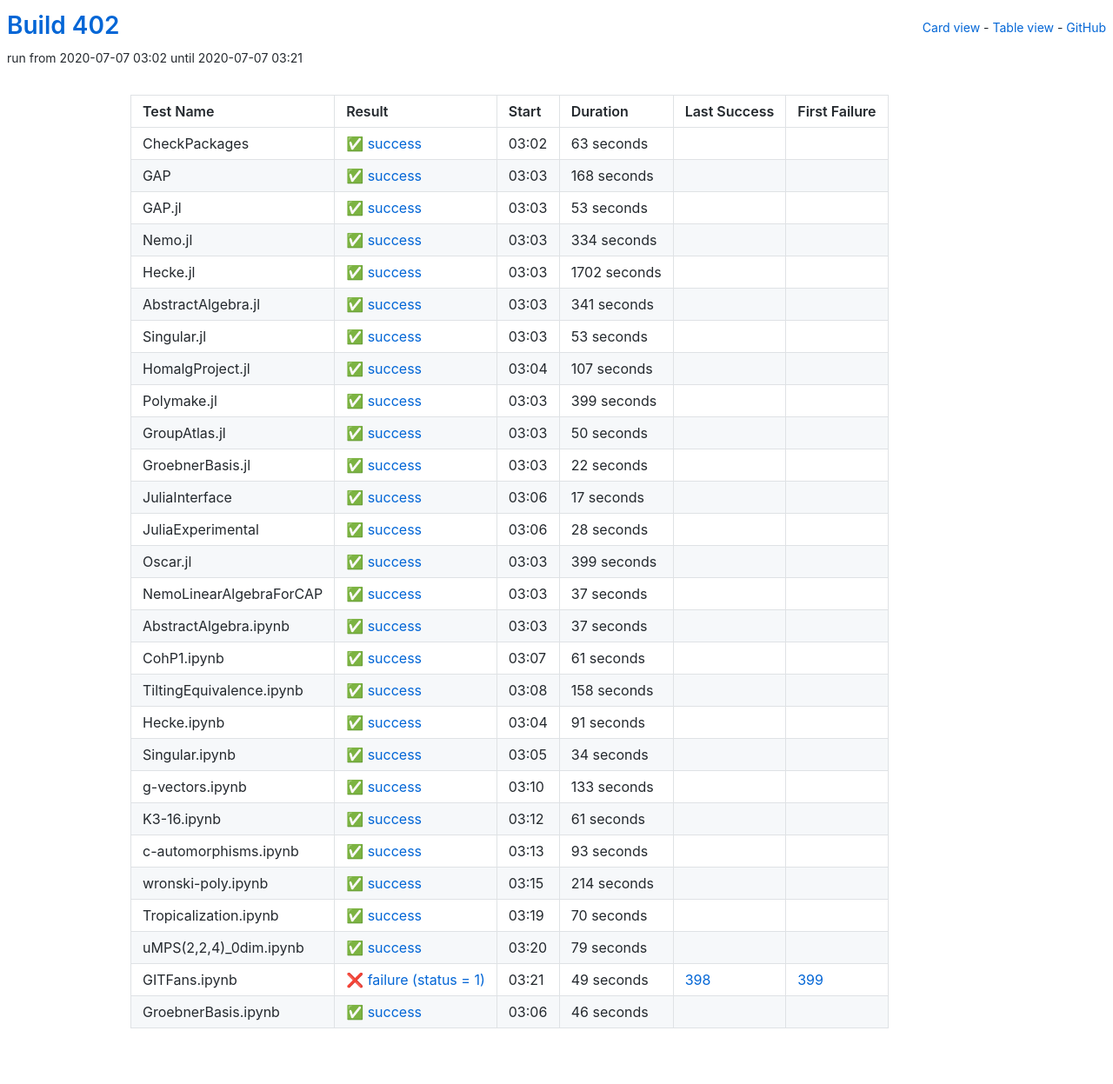
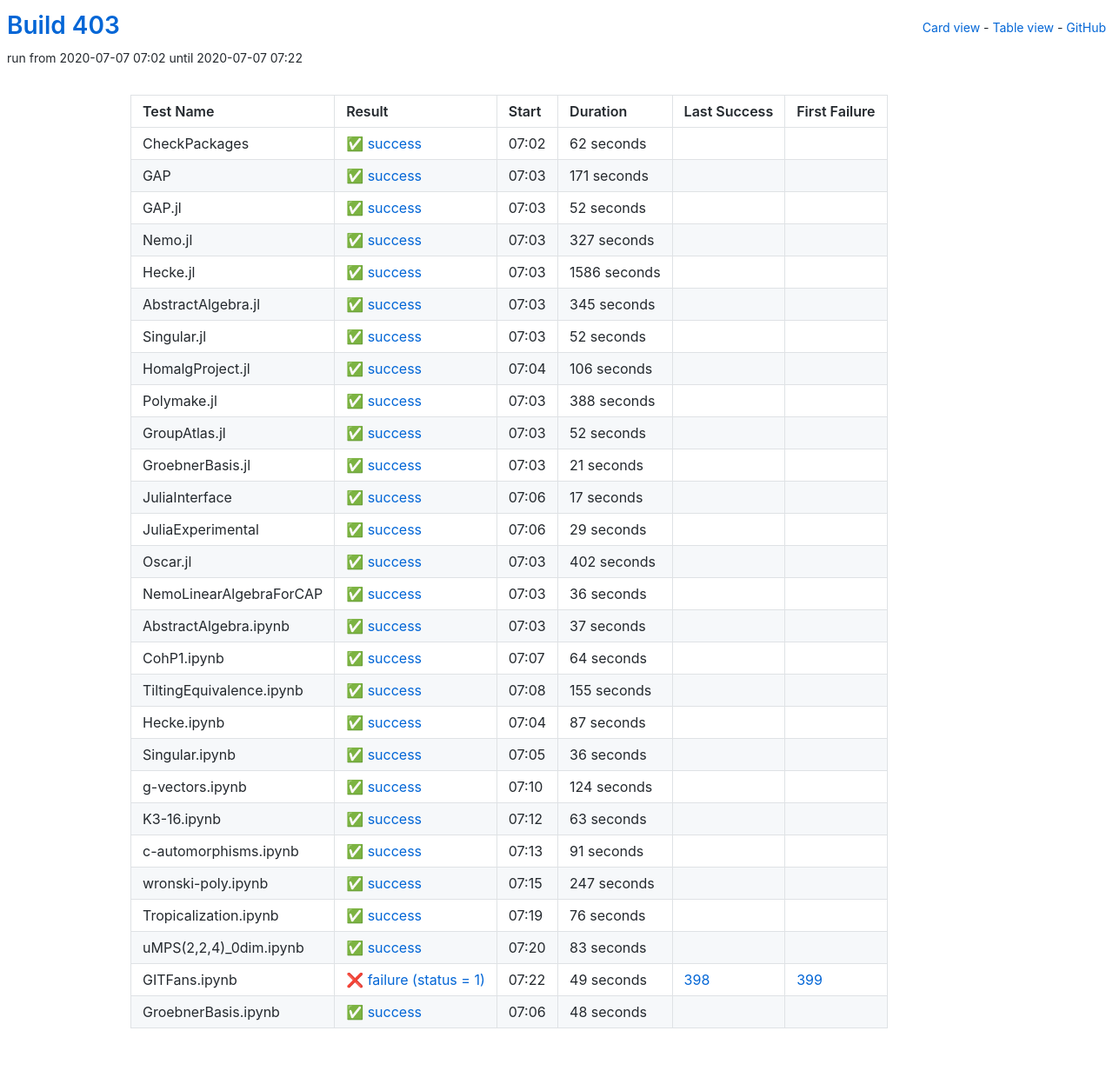
Before and after one commit to oscar-system/oscar-ci-status-stable, a Jekyll site: the page built from table.html, in a window 1280 px wide. Shown: the whole page at 87% size. Built offline with Jekyll 4.4.1, drawn with Linux system fonts in a browser that asks for light colours.

Commit message:
Build #403

```diff
--- a/_data/ci.yml
+++ b/_data/ci.yml
@@ -1,6 +1,6 @@
 ---
-build: 402
-build_url: https://oscarci.mathematik.uni-kl.de/job/oscar-stable/402/
+build: 403
+build_url: https://oscarci.mathematik.uni-kl.de/job/oscar-stable/403/
 job: oscar-stable
 organization: oscar-system
 repo: oscar-ci-status-stable
@@ -8,140 +8,140 @@ repourl: https://github.com/oscar-system/oscar-ci-status-stable
 tests:
 - name: CheckPackages
   id: checkpackages
-  log: https://oscarci.mathematik.uni-kl.de/job/oscar-stable/402/artifact/logs/build-402/CheckPackages.log
-  start: 2020-07-07 03:02
+  log: https://oscarci.mathematik.uni-kl.de/job/oscar-stable/403/artifact/logs/build-403/CheckPackages.log
+  start: 2020-07-07 07:02
   success: true
   exitcode: 0
   status: success
-  duration: 63
+  duration: 62
   last_success: false
   last_success_url:
   first_failure: false
   first_failure_url:
 - name: GAP
   id: gap
-  log: https://oscarci.mathematik.uni-kl.de/job/oscar-stable/402/artifact/logs/build-402/GAP.log
-  start: 2020-07-07 03:03
+  log: https://oscarci.mathematik.uni-kl.de/job/oscar-stable/403/artifact/logs/build-403/GAP.log
+  start: 2020-07-07 07:03
   success: true
   exitcode: 0
   status: success
-  duration: 168
+  duration: 171
   last_success: false
   last_success_url:
   first_failure: false
   first_failure_url:
 - name: GAP.jl
   id: gap-jl
-  log: https://oscarci.mathematik.uni-kl.de/job/oscar-stable/402/artifact/logs/build-402/GAP.jl.log
-  start: 2020-07-07 03:03
+  log: https://oscarci.mathematik.uni-kl.de/job/oscar-stable/403/artifact/logs/build-403/GAP.jl.log
+  start: 2020-07-07 07:03
   success: true
   exitcode: 0
   status: success
-  duration: 53
+  duration: 52
   last_success: false
   last_success_url:
   first_failure: false
   first_failure_url:
 - name: Nemo.jl
   id: nemo-jl
-  log: https://oscarci.mathematik.uni-kl.de/job/oscar-stable/402/artifact/logs/build-402/Nemo.jl.log
-  start: 2020-07-07 03:03
+  log: https://oscarci.mathematik.uni-kl.de/job/oscar-stable/403/artifact/logs/build-403/Nemo.jl.log
+  start: 2020-07-07 07:03
   success: true
   exitcode: 0
   status: success
-  duration: 334
+  duration: 327
   last_success: false
   last_success_url:
   first_failure: false
   first_failure_url:
 - name: Hecke.jl
   id: hecke-jl
-  log: https://oscarci.mathematik.uni-kl.de/job/oscar-stable/402/artifact/logs/build-402/Hecke.jl.log
-  start: 2020-07-07 03:03
+  log: https://oscarci.mathematik.uni-kl.de/job/oscar-stable/403/artifact/logs/build-403/Hecke.jl.log
+  start: 2020-07-07 07:03
   success: true
   exitcode: 0
   status: success
-  duration: 1702
+  duration: 1586
   last_success: false
   last_success_url:
   first_failure: false
   first_failure_url:
 - name: AbstractAlgebra.jl
   id: abstractalgebra-jl
-  log: https://oscarci.mathematik.uni-kl.de/job/oscar-stable/402/artifact/logs/build-402/AbstractAlgebra.jl.log
-  start: 2020-07-07 03:03
+  log: https://oscarci.mathematik.uni-kl.de/job/oscar-stable/403/artifact/logs/build-403/AbstractAlgebra.jl.log
+  start: 2020-07-07 07:03
   success: true
   exitcode: 0
   status: success
-  duration: 341
+  duration: 345
   last_success: false
   last_success_url:
   first_failure: false
   first_failure_url:
 - name: Singular.jl
   id: singular-jl
-  log: https://oscarci.mathematik.uni-kl.de/job/oscar-stable/402/artifact/logs/build-402/Singular.jl.log
-  start: 2020-07-07 03:03
+  log: https://oscarci.mathematik.uni-kl.de/job/oscar-stable/403/artifact/logs/build-403/Singular.jl.log
+  start: 2020-07-07 07:03
   success: true
   exitcode: 0
   status: success
-  duration: 53
+  duration: 52
   last_success: false
   last_success_url:
   first_failure: false
   first_failure_url:
 - name: HomalgProject.jl
   id: homalgproject-jl
-  log: https://oscarci.mathematik.uni-kl.de/job/oscar-stable/402/artifact/logs/build-402/HomalgProject.jl.log
-  start: 2020-07-07 03:04
+  log: https://oscarci.mathematik.uni-kl.de/job/oscar-stable/403/artifact/logs/build-403/HomalgProject.jl.log
+  start: 2020-07-07 07:04
   success: true
   exitcode: 0
   status: success
-  duration: 107
+  duration: 106
   last_success: false
   last_success_url:
   first_failure: false
   first_failure_url:
 - name: Polymake.jl
   id: polymake-jl
-  log: https://oscarci.mathematik.uni-kl.de/job/oscar-stable/402/artifact/logs/build-402/Polymake.jl.log
-  start: 2020-07-07 03:03
+  log: https://oscarci.mathematik.uni-kl.de/job/oscar-stable/403/artifact/logs/build-403/Polymake.jl.log
+  start: 2020-07-07 07:03
   success: true
   exitcode: 0
   status: success
-  duration: 399
+  duration: 388
   last_success: false
   last_success_url:
   first_failure: false
   first_failure_url:
 - name: GroupAtlas.jl
   id: groupatlas-jl
-  log: https://oscarci.mathematik.uni-kl.de/job/oscar-stable/402/artifact/logs/build-402/GroupAtlas.jl.log
-  start: 2020-07-07 03:03
+  log: https://oscarci.mathematik.uni-kl.de/job/oscar-stable/403/artifact/logs/build-403/GroupAtlas.jl.log
+  start: 2020-07-07 07:03
   success: true
   exitcode: 0
   status: success
-  duration: 50
+  duration: 52
   last_success: false
   last_success_url:
   first_failure: false
   first_failure_url:
 - name: GroebnerBasis.jl
   id: groebnerbasis-jl
-  log: https://oscarci.mathematik.uni-kl.de/job/oscar-stable/402/artifact/logs/build-402/GroebnerBasis.jl.log
-  start: 2020-07-07 03:03
+  log: https://oscarci.mathematik.uni-kl.de/job/oscar-stable/403/artifact/logs/build-403/GroebnerBasis.jl.log
+  start: 2020-07-07 07:03
   success: true
   exitcode: 0
   status: success
-  duration: 22
+  duration: 21
   last_success: false
   last_success_url:
   first_failure: false
   first_failure_url:
 - name: JuliaInterface
   id: juliainterface
-  log: https://oscarci.mathematik.uni-kl.de/job/oscar-stable/402/artifact/logs/build-402/JuliaInterface.log
-  start: 2020-07-07 03:06
+  log: https://oscarci.mathematik.uni-kl.de/job/oscar-stable/403/artifact/logs/build-403/JuliaInterface.log
+  start: 2020-07-07 07:06
   success: true
   exitcode: 0
   status: success
@@ -152,44 +152,44 @@ tests:
   first_failure_url:
 - name: JuliaExperimental
   id: juliaexperimental
-  log: https://oscarci.mathematik.uni-kl.de/job/oscar-stable/402/artifact/logs/build-402/JuliaExperimental.log
-  start: 2020-07-07 03:06
+  log: https://oscarci.mathematik.uni-kl.de/job/oscar-stable/403/artifact/logs/build-403/JuliaExperimental.log
+  start: 2020-07-07 07:06
   success: true
   exitcode: 0
   status: success
-  duration: 28
+  duration: 29
   last_success: false
   last_success_url:
   first_failure: false
   first_failure_url:
 - name: Oscar.jl
   id: oscar-jl
-  log: https://oscarci.mathematik.uni-kl.de/job/oscar-stable/402/artifact/logs/build-402/Oscar.jl.log
-  start: 2020-07-07 03:03
+  log: https://oscarci.mathematik.uni-kl.de/job/oscar-stable/403/artifact/logs/build-403/Oscar.jl.log
+  start: 2020-07-07 07:03
   success: true
   exitcode: 0
   status: success
-  duration: 399
+  duration: 402
   last_success: false
   last_success_url:
   first_failure: false
   first_failure_url:
 - name: NemoLinearAlgebraForCAP
   id: nemolinearalgebraforcap
-  log: https://oscarci.mathematik.uni-kl.de/job/oscar-stable/402/artifact/logs/build-402/NemoLinearAlgebraForCAP.log
-  start: 2020-07-07 03:03
+  log: https://oscarci.mathematik.uni-kl.de/job/oscar-stable/403/artifact/logs/build-403/NemoLinearAlgebraForCAP.log
+  start: 2020-07-07 07:03
   success: true
   exitcode: 0
   status: success
-  duration: 37
+  duration: 36
   last_success: false
   last_success_url:
   first_failure: false
   first_failure_url:
 - name: AbstractAlgebra.ipynb
   id: abstractalgebra-ipynb
-  log: https://oscarci.mathematik.uni-kl.de/job/oscar-stable/402/artifact/logs/build-402/AbstractAlgebra.ipynb.log
-  start: 2020-07-07 03:03
+  log: https://oscarci.mathematik.uni-kl.de/job/oscar-stable/403/artifact/logs/build-403/AbstractAlgebra.ipynb.log
+  start: 2020-07-07 07:03
   success: true
   exitcode: 0
   status: success
@@ -200,32 +200,80 @@ tests:
   first_failure_url:
 - name: CohP1.ipynb
   id: cohp1-ipynb
-  log: https://oscarci.mathematik.uni-kl.de/job/oscar-stable/402/artifact/logs/build-402/CohP1.ipynb.log
-  start: 2020-07-07 03:07
+  log: https://oscarci.mathematik.uni-kl.de/job/oscar-stable/403/artifact/logs/build-403/CohP1.ipynb.log
+  start: 2020-07-07 07:07
   success: true
   exitcode: 0
   status: success
-  duration: 61
+  duration: 64
   last_success: false
   last_success_url:
   first_failure: false
   first_failure_url:
 - name: TiltingEquivalence.ipynb
   id: tiltingequivalence-ipynb
-  log: https://oscarci.mathematik.uni-kl.de/job/oscar-stable/402/artifact/logs/build-402/TiltingEquivalence.ipynb.log
-  start: 2020-07-07 03:08
+  log: https://oscarci.mathematik.uni-kl.de/job/oscar-stable/403/artifact/logs/build-403/TiltingEquivalence.ipynb.log
+  start: 2020-07-07 07:08
   success: true
   exitcode: 0
   status: success
-  duration: 158
+  duration: 155
   last_success: false
   last_success_url:
   first_failure: false
   first_failure_url:
 - name: Hecke.ipynb
   id: hecke-ipynb
-  log: https://oscarci.mathematik.uni-kl.de/job/oscar-stable/402/artifact/logs/build-402/Hecke.ipynb.log
-  start: 2020-07-07 03:04
+  log: https://oscarci.mathematik.uni-kl.de/job/oscar-stable/403/artifact/logs/build-403/Hecke.ipynb.log
+  start: 2020-07-07 07:04
+  success: true
+  exitcode: 0
+  status: success
+  duration: 87
+  last_success: false
+  last_success_url:
+  first_failure: false
+  first_failure_url:
+- name: Singular.ipynb
+  id: singular-ipynb
+  log: https://oscarci.mathematik.uni-kl.de/job/oscar-stable/403/artifact/logs/build-403/Singular.ipynb.log
+  start: 2020-07-07 07:05
+  success: true
+  exitcode: 0
+  status: success
+  duration: 36
+  last_success: false
+  last_success_url:
+  first_failure: false
+  first_failure_url:
+- name: g-vectors.ipynb
+  id: g-vectors-ipynb
+  log: https://oscarci.mathematik.uni-kl.de/job/oscar-stable/403/artifact/logs/build-403/g-vectors.ipynb.log
+  start: 2020-07-07 07:10
+  success: true
+  exitcode: 0
+  status: success
+  duration: 124
+  last_success: false
+  last_success_url:
+  first_failure: false
+  first_failure_url:
+- name: K3-16.ipynb
+  id: k3-16-ipynb
+  log: https://oscarci.mathematik.uni-kl.de/job/oscar-stable/403/artifact/logs/build-403/K3-16.ipynb.log
+  start: 2020-07-07 07:12
+  success: true
+  exitcode: 0
+  status: success
+  duration: 63
+  last_success: false
+  last_success_url:
+  first_failure: false
+  first_failure_url:
+- name: c-automorphisms.ipynb
+  id: c-automorphisms-ipynb
+  log: https://oscarci.mathematik.uni-kl.de/job/oscar-stable/403/artifact/logs/build-403/c-automorphisms.ipynb.log
+  start: 2020-07-07 07:13
   success: true
   exitcode: 0
   status: success
@@ -234,94 +282,46 @@ tests:
   last_success_url:
   first_failure: false
   first_failure_url:
-- name: Singular.ipynb
-  id: singular-ipynb
-  log: https://oscarci.mathematik.uni-kl.de/job/oscar-stable/402/artifact/logs/build-402/Singular.ipynb.log
-  start: 2020-07-07 03:05
+- name: wronski-poly.ipynb
+  id: wronski-poly-ipynb
+  log: https://oscarci.mathematik.uni-kl.de/job/oscar-stable/403/artifact/logs/build-403/wronski-poly.ipynb.log
+  start: 2020-07-07 07:15
   success: true
   exitcode: 0
   status: success
-  duration: 34
-  last_success: false
-  last_success_url:
-  first_failure: false
-  first_failure_url:
-- name: g-vectors.ipynb
-  id: g-vectors-ipynb
-  log: https://oscarci.mathematik.uni-kl.de/job/oscar-stable/402/artifact/logs/build-402/g-vectors.ipynb.log
-  start: 2020-07-07 03:10
-  success: true
-  exitcode: 0
-  status: success
-  duration: 133
-  last_success: false
-  last_success_url:
-  first_failure: false
-  first_failure_url:
-- name: K3-16.ipynb
-  id: k3-16-ipynb
-  log: https://oscarci.mathematik.uni-kl.de/job/oscar-stable/402/artifact/logs/build-402/K3-16.ipynb.log
-  start: 2020-07-07 03:12
-  success: true
-  exitcode: 0
-  status: success
-  duration: 61
-  last_success: false
-  last_success_url:
-  first_failure: false
-  first_failure_url:
-- name: c-automorphisms.ipynb
-  id: c-automorphisms-ipynb
-  log: https://oscarci.mathematik.uni-kl.de/job/oscar-stable/402/artifact/logs/build-402/c-automorphisms.ipynb.log
-  start: 2020-07-07 03:13
-  success: true
-  exitcode: 0
-  status: success
-  duration: 93
-  last_success: false
-  last_success_url:
-  first_failure: false
-  first_failure_url:
-- name: wronski-poly.ipynb
-  id: wronski-poly-ipynb
-  log: https://oscarci.mathematik.uni-kl.de/job/oscar-stable/402/artifact/logs/build-402/wronski-poly.ipynb.log
-  start: 2020-07-07 03:15
-  success: true
-  exitcode: 0
-  status: success
-  duration: 214
+  duration: 247
   last_success: false
   last_success_url:
   first_failure: false
   first_failure_url:
 - name: Tropicalization.ipynb
   id: tropicalization-ipynb
-  log: https://oscarci.mathematik.uni-kl.de/job/oscar-stable/402/artifact/logs/build-402/Tropicalization.ipynb.log
-  start: 2020-07-07 03:19
+  log: https://oscarci.mathematik.uni-kl.de/job/oscar-stable/403/artifact/logs/build-403/Tropicalization.ipynb.log
+  start: 2020-07-07 07:19
   success: true
   exitcode: 0
   status: success
-  duration: 70
+  duration: 76
   last_success: false
   last_success_url:
   first_failure: false
   first_failure_url:
 - name: uMPS(2,2,4)_0dim.ipynb
   id: umps-2-2-4-0dim-ipynb
-  log: https://oscarci.mathematik.uni-kl.de/job/oscar-stable/402/artifact/logs/build-402/uMPS-2-2-4-_0dim.ipynb.log
-  start: 2020-07-07 03:20
+  log: https://oscarci.mathematik.uni-kl.de/job/oscar-stable/403/artifact/logs/build-403/uMPS-2-2-4-_0dim.ipynb.log
+  start: 2020-07-07 07:20
   success: true
   exitcode: 0
   status: success
-  duration: 79
+  duration: 83
   last_success: false
   last_success_url:
   first_failure: false
   first_failure_url:
 - name: GITFans.ipynb
   id: gitfans-ipynb
-  log: https://oscarci.mathematik.uni-kl.de/job/oscar-stable/402/artifact/logs/build-402/GITFans.ipynb.log
-  start: 2020-07-07 03:21
+  log: https://oscarci.mathematik.uni-kl.de/job/oscar-stable/403/artifact/logs/build-403/GITFans.ipynb.log
+  start: 2020-07-07 07:22
   success: false
   exitcode: 1
   status: failure
@@ -332,12 +332,12 @@ tests:
   first_failure_url: https://oscarci.mathematik.uni-kl.de/job/oscar-stable/399/
 - name: GroebnerBasis.ipynb
   id: groebnerbasis-ipynb
-  log: https://oscarci.mathematik.uni-kl.de/job/oscar-stable/402/artifact/logs/build-402/GroebnerBasis.ipynb.log
-  start: 2020-07-07 03:06
+  log: https://oscarci.mathematik.uni-kl.de/job/oscar-stable/403/artifact/logs/build-403/GroebnerBasis.ipynb.log
+  start: 2020-07-07 07:06
   success: true
   exitcode: 0
   status: success
-  duration: 46
+  duration: 48
   last_success: false
   last_success_url:
   first_failure: false
```
Also changed, not shown: README.md.
